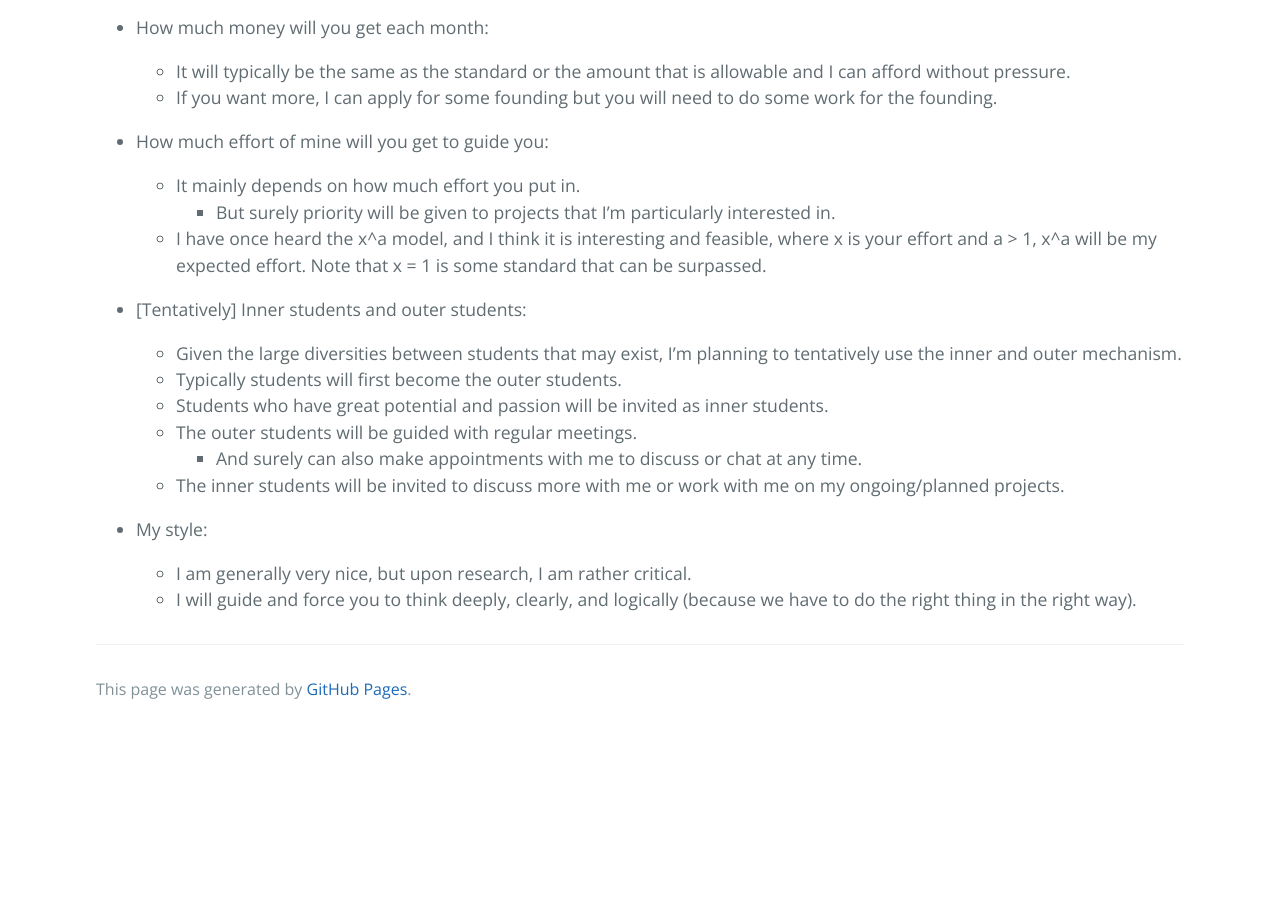
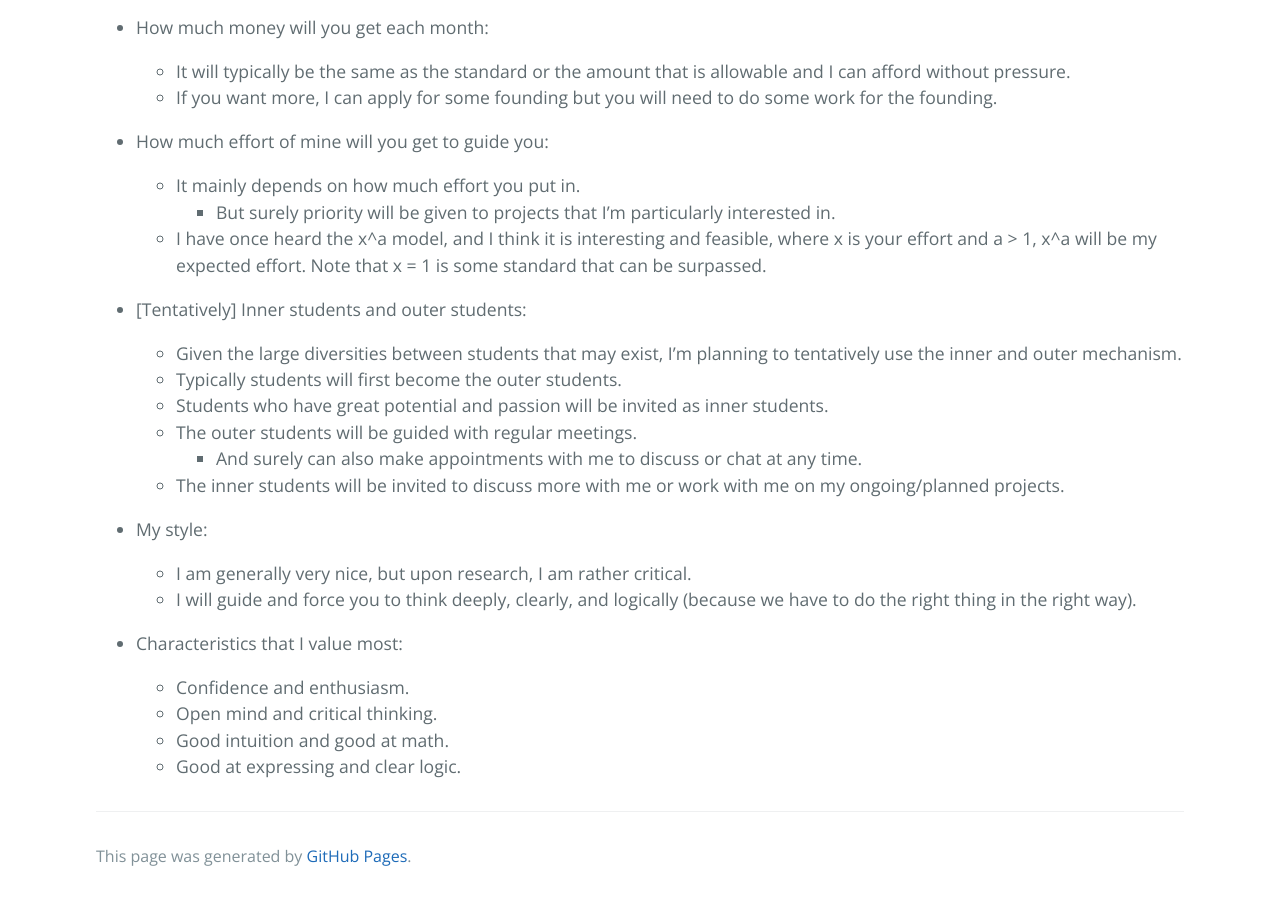
Before and after one commit to ZhimingZhou/zhimingzhou.github.io, a Jekyll site: the page built from _posts/2020-10-11-Perspective-Students.md, in a window 1280 px wide and 900 px high, scrolled down 1697 px. Built offline with Jekyll 4.4.1, drawn with Linux system fonts in a browser that asks for light colours; comment, search, counter and statistics services are not loaded; before the commit the page ends 2430 px from its top, so only the background shows below that.

Commit message:
Update 2020-10-11-Perspective-Students.md

```diff
--- a/_posts/2020-10-11-Perspective-Students.md
+++ b/_posts/2020-10-11-Perspective-Students.md
@@ -93,3 +93,11 @@ I’m going to be an assistant professor at the Department of Computer Science,
 
 	- I am generally very nice, but upon research, I am rather critical.
 	- I will guide and force you to think deeply, clearly, and logically (because we have to do the right thing in the right way).
+
+<!--  -->
+- Characteristics that I value most:
+
+	- Confidence and enthusiasm.
+	- Open mind and critical thinking.
+	- Good intuition and good at math.
+	- Good at expressing and clear logic.
```
